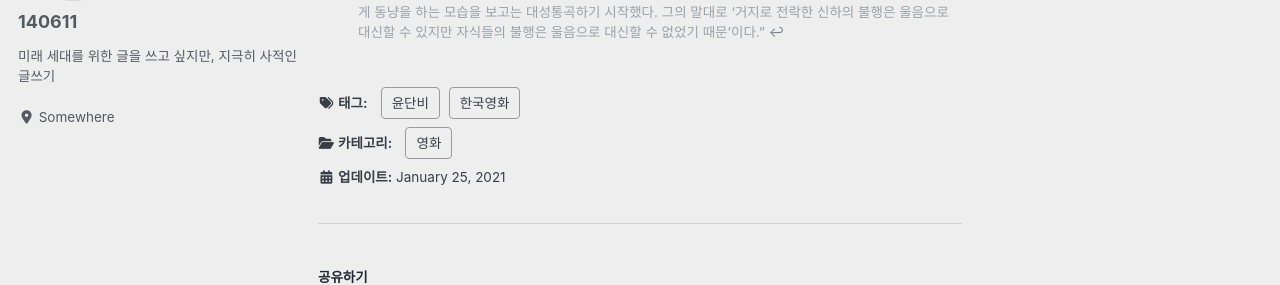
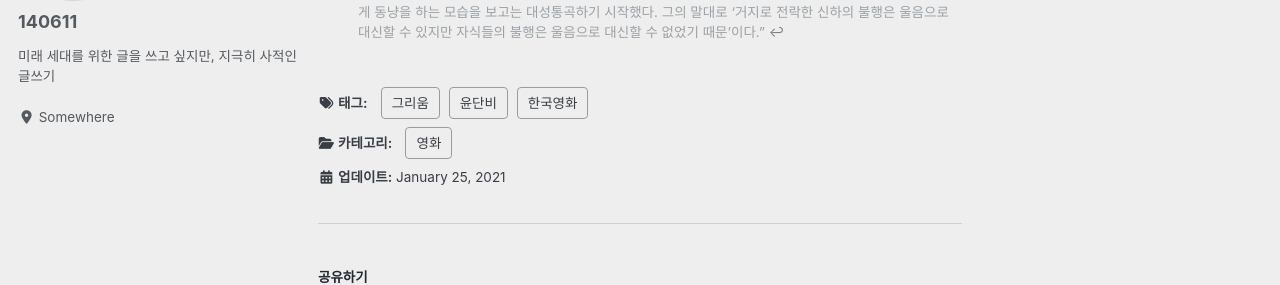
Before and after one commit to justinjongsusong/justinjongsusong.github.io, a Jekyll site: the page built from _posts/2021-01-25-남매의-여름밤.md, in a window 1280 px wide and 900 px high, scrolled down 2020 px. Shown: the part 165-450 px from the top of the window. Built offline with Jekyll 4.4.1, drawn with Linux system fonts in a browser that asks for light colours; cached includes are drawn as plain includes; nearby versions of some CDN libraries; comment, search, counter and statistics services are not loaded.

Commit message:
Update 2021-01-25-남매의-여름밤.md

```diff
--- a/_posts/2021-01-25-남매의-여름밤.md
+++ b/_posts/2021-01-25-남매의-여름밤.md
@@ -7,6 +7,7 @@ categories:
 tags:
   - 한국영화
   - 윤단비
+  - 그리움
 
 # 목차
 toc: true
```
